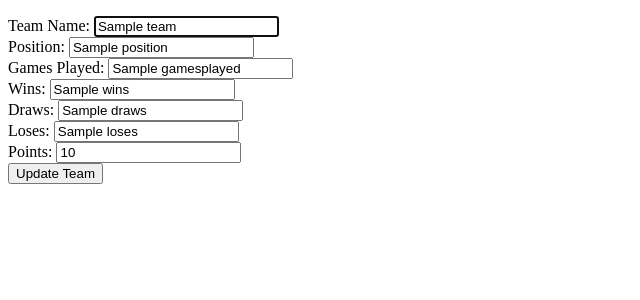
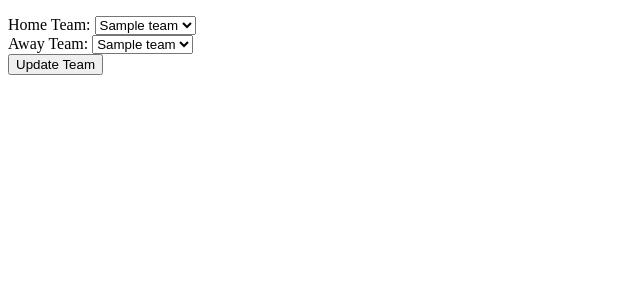
Before and after one commit to Marshall3c03/SportsLeagueWebApp, a Flask app: template templates/matches/editmatch.html in a window 1280 px wide. Shown: the part 175-475 px from the top of the page, without its empty margins (0-640 px from the left). Run offline with Flask 2, Linux system fonts and the light colour scheme; the template is opened without the code that fills it: most values are stand-ins (such as "Sample title", 1, 10 or a date in 2020).

```diff
--- a/console.py
+++ b/console.py
@@ -11,5 +11,5 @@ team_2 = Team('Watford',2,11,7,2,2,23)
 team_repository.save(team_1)
 team_repository.save(team_2)
 
-match1 = Match(team_1,team_2,'Win')
+match1 = Match(team_1,team_2,'Home Win')
 match_repository.save(match1)
--- a/templates/matches/editmatch.html
+++ b/templates/matches/editmatch.html
@@ -2,37 +2,30 @@
 
 {% block content %}
 
-<form action="/matches/{{match.id}}" method="post">
+<form action="/matches" method="post">
 
     <div>
-      <label for="teamname">Team Name:</label>
-      <input type="text" id="teamname" name="teamname" value="{{team.name}}" required autofocus>
+        <label for="home_team">Home Team:</label>
+        <select id="home_team" name="home_team_id">
+          {% for team in all_teams %}
+            <option value="{{team.id}}">
+              {{ team.name }}
+            </option>
+          {% endfor %}
+        </select>
     </div>
 
     <div>
-        <label for="position">Position:</label>
-        <input type="text" id="position" name="position" Value="{{team.position}}" required autofocus>
+        <label for="away_team">Away Team:</label>
+        <select id="away_team" name="away_team_id">
+          {% for team in all_teams %}
+            <option value="{{team.id}}">
+              {{ team.name }}
+            </option>
+          {% endfor %}
+        </select>
     </div>
-    <div>
-        <label for="gamesplayed">Games Played:</label>
-        <input type="text" id="gamesplayed" name="gamesplayed" value="{{team.gamesplayed}}" required autofocus>
-      </div>
-    <div>
-        <label for="wins">Wins:</label>
-        <input type="text" id="wins" name="wins" value="{{team.wins}}" required autofocus>
-    </div>
-    <div>
-        <label for="draws">Draws:</label>
-        <input type="text" id="draws" name="draws" value="{{team.draws}}" required autofocus>
-    </div>
-    <div>
-        <label for="loses">Loses:</label>
-        <input type="text" id="loses" name="loses" value="{{team.loses}}" required autofocus>
-      </div>
-    <div>
-        <label for="points">Points:</label>
-        <input type="text" id="points" name="points" value="{{team.points}}" required autofocus>
-    </div>
+
 
 
     <div>
--- a/templates/matches/newmatch.html
+++ b/templates/matches/newmatch.html
@@ -29,9 +29,9 @@
   <div>
     <label for="result">Result:</label>
     <select id="result" name="result">
-      <option value="home_win">Home Win</option>
-      <option value="away_win">Away Win</option>
-      <option value="draw">Draw</option>
+      <option value="Home Win">Home Win</option>
+      <option value="Away Win">Away Win</option>
+      <option value="Draw">Draw</option>
     </select>
   </div>
 
```
Also changed, not shown: controllers/matches_controller.py (+20 -2 lines), repositories/match_repository.py (+12 -1 lines).
